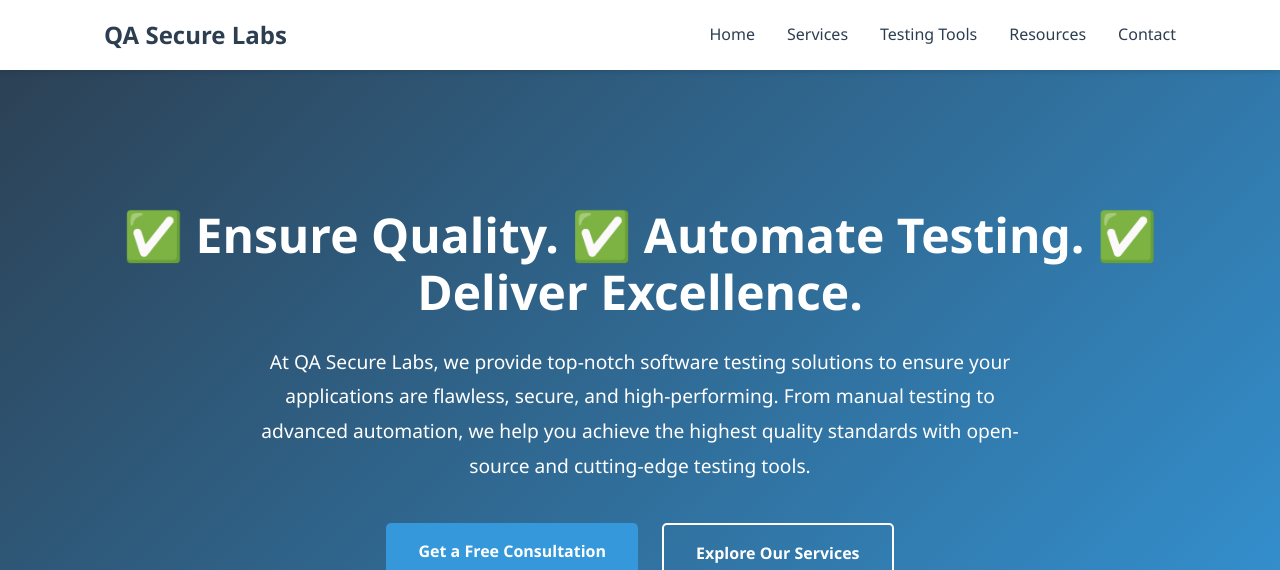
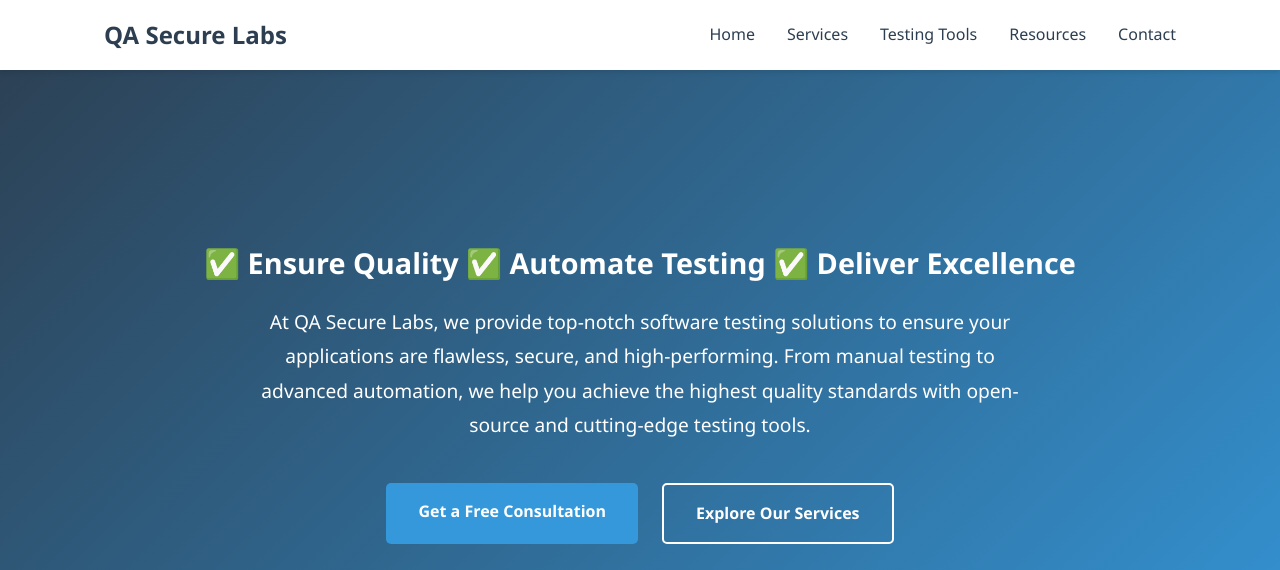
Before and after one commit to naikansarbasha/quality-testing-hub, a plain HTML site: page index.html in a window 1280 px wide. Shown: the top 570 px of the page. Drawn offline with Linux system fonts and the light colour scheme.

Commit message:
Update hero section and tool logos

```diff
--- a/css/styles.css
+++ b/css/styles.css
@@ -96,7 +96,7 @@ body {
 }
 
 .hero h1 {
-    font-size: 3rem;
+    font-size: 1.8rem;
     margin-bottom: 1.5rem;
     line-height: 1.2;
     animation: fadeInDown 1s ease-out;
--- a/index.html
+++ b/index.html
@@ -37,7 +37,7 @@
     <!-- Hero Section -->
     <section class="hero">
         <div class="hero-content">
-            <h1>✅ Ensure Quality. ✅ Automate Testing. ✅ Deliver Excellence.</h1>
+            <h1>✅ Ensure Quality ✅ Automate Testing ✅ Deliver Excellence</h1>
             <p>At QA Secure Labs, we provide top-notch software testing solutions to ensure your applications are flawless, secure, and high-performing. From manual testing to advanced automation, we help you achieve the highest quality standards with open-source and cutting-edge testing tools.</p>
             <div class="hero-buttons">
                 <a href="#contact" class="cta-button primary">Get a Free Consultation</a>
```
